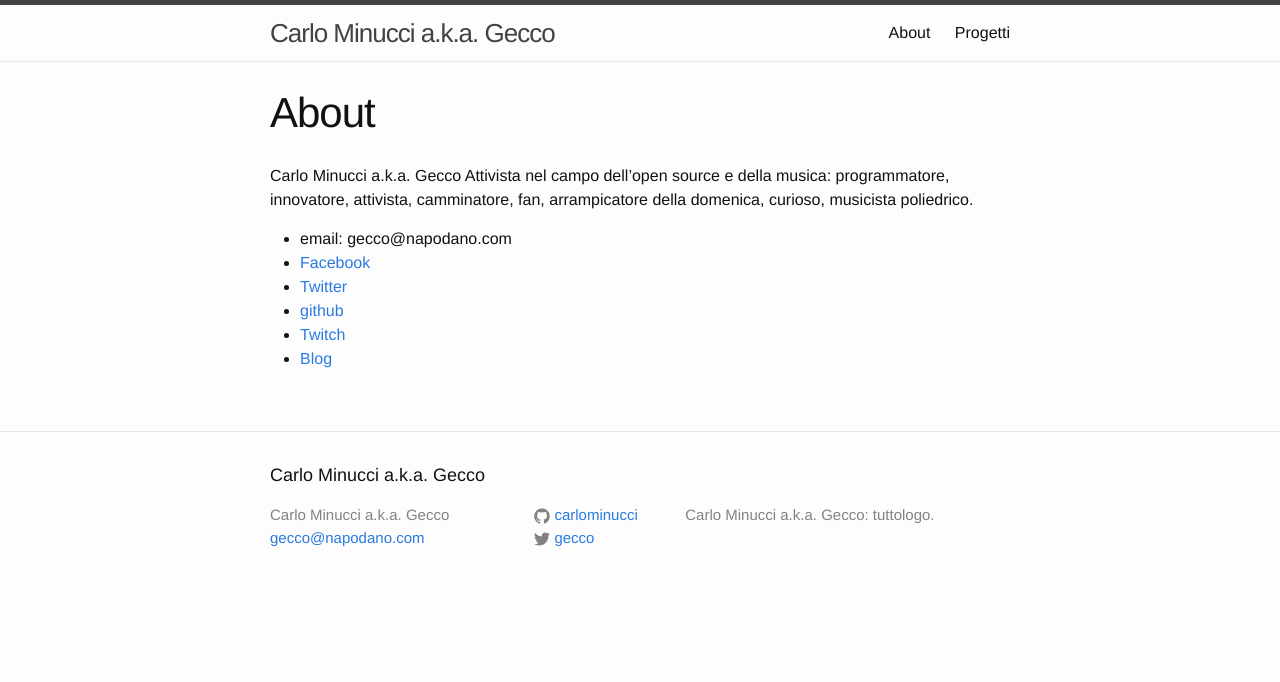
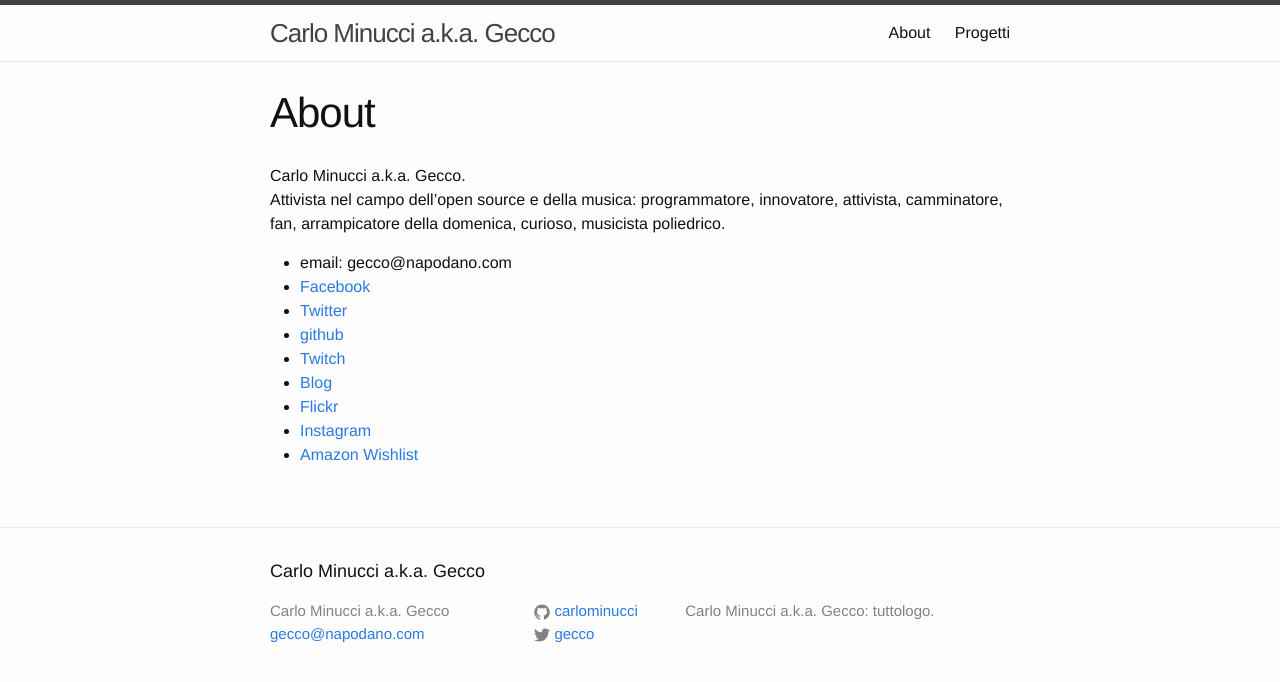
Before and after one commit to carlominucci/carlominucci.github.io, a Jekyll site: the page built from about.md, in a window 1280 px wide. Shown: the top 682 px of the page. Built offline with Jekyll 4.4.1, drawn with Linux system fonts in a browser that asks for light colours.

Commit message:
aggiornato l'about

```diff
--- a/about.md
+++ b/about.md
@@ -4,7 +4,7 @@
 permalink: /about/
 ---
 
-Carlo Minucci a.k.a. Gecco
+Carlo Minucci a.k.a. Gecco.
 Attivista nel campo dell'open source e della musica: programmatore, innovatore, attivista, camminatore, fan, arrampicatore della domenica, curioso, musicista poliedrico.
 
 * email: gecco@napodano.com
@@ -13,3 +13,6 @@
 * [github](https://github.com/carlominucci)
 * [Twitch](https://twitch.tv/geccorulez)
 * [Blog](https://minucci.net/blog)
+* [Flickr](https://www.flickr.com/photos/gecco/)
+* [Instagram](https://www.instagram.com/carlo.minucci/)
+* [Amazon Wishlist](https://www.amazon.it/hz/wishlist/ls/1QLH9JFTM9BGM?&sort=default)
```
